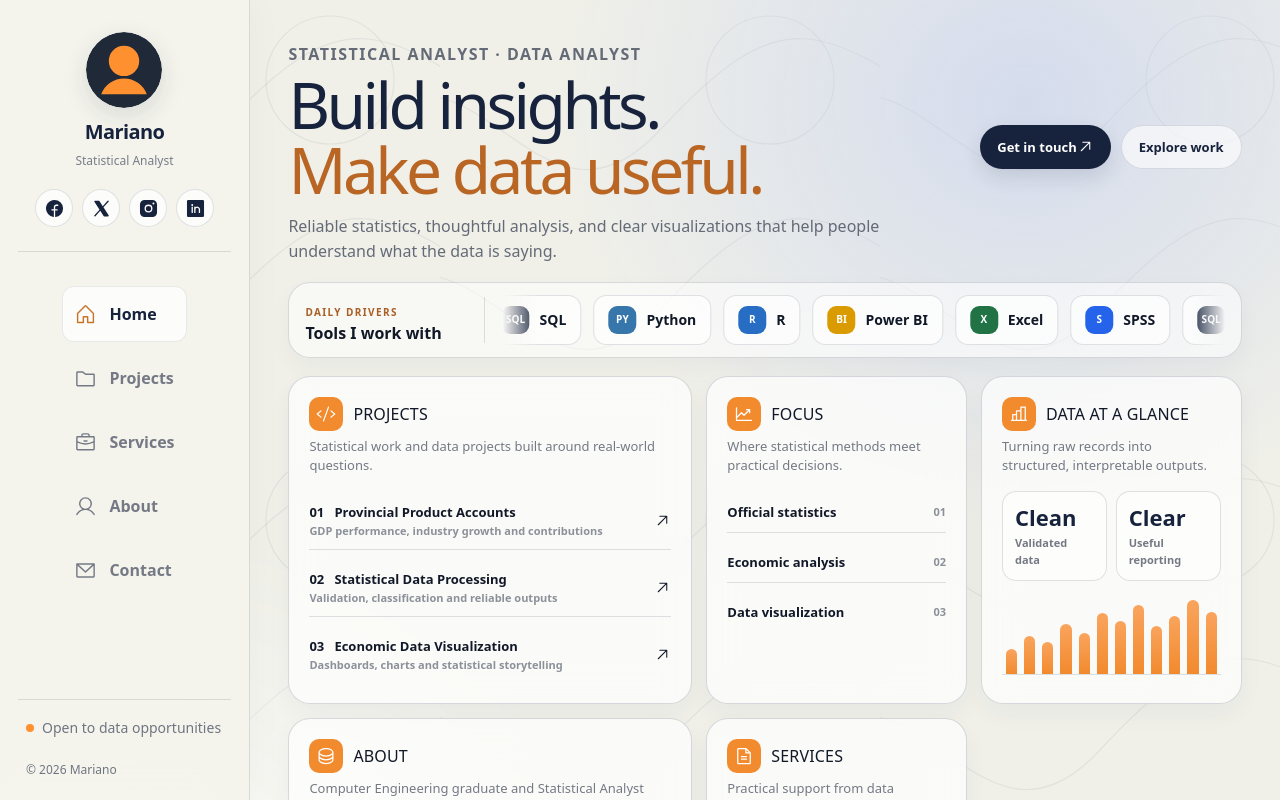
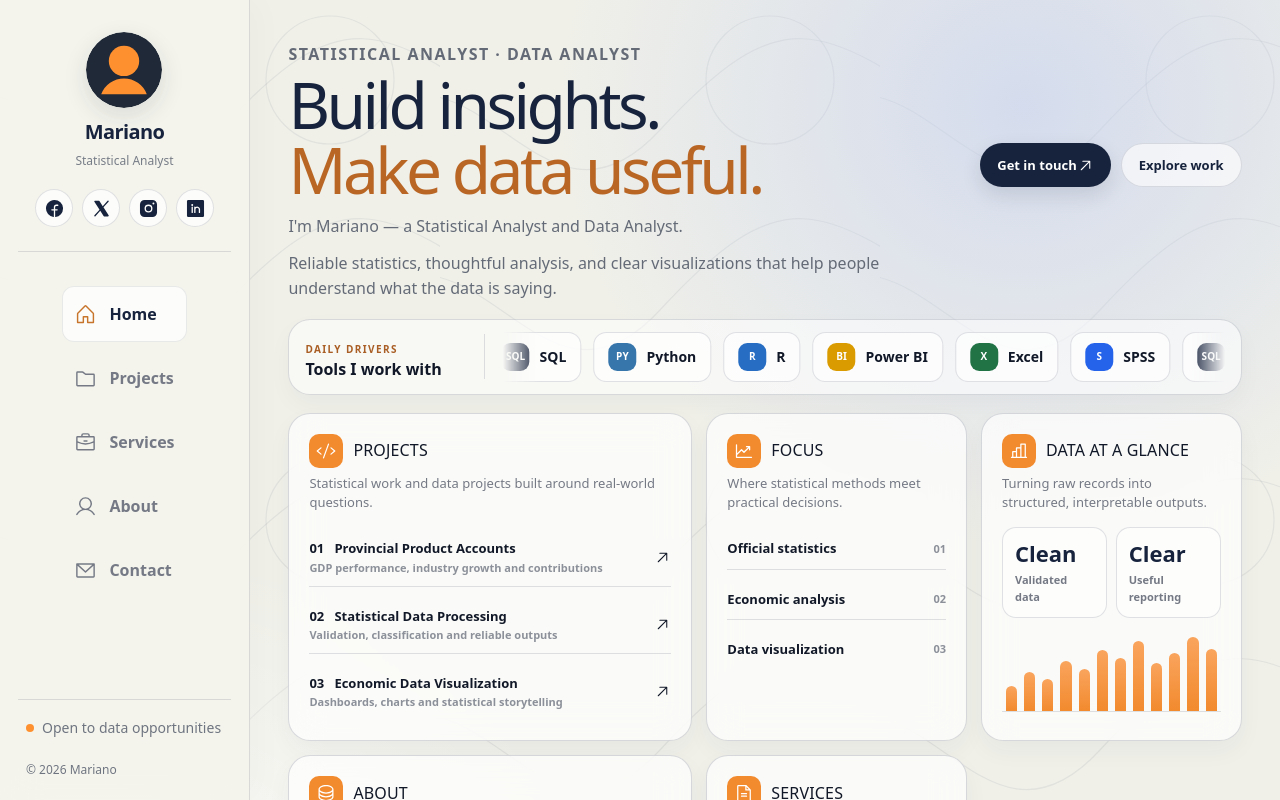
Before and after one commit to marianodags/My-Portfolio, a React (Vite) app: page / in a window 1280 px wide. Shown: the top 800 px of the page. Built offline with nearby package versions, Linux system fonts and the light colour scheme.

Commit message:
Fix Hero bio text for component test

```diff
--- a/src/components/Hero.jsx
+++ b/src/components/Hero.jsx
@@ -19,6 +19,7 @@ export default function Hero() {
           <div>
             <p className="kicker">Statistical Analyst · Data Analyst</p>
             <h1>Build insights.<br/><em>Make data useful.</em></h1>
+            <p>I&apos;m Mariano — a Statistical Analyst and Data Analyst.</p>
             <p>Reliable statistics, thoughtful analysis, and clear visualizations that help people understand what the data is saying.</p>
           </div>
           <div className="hero-actions">
```
